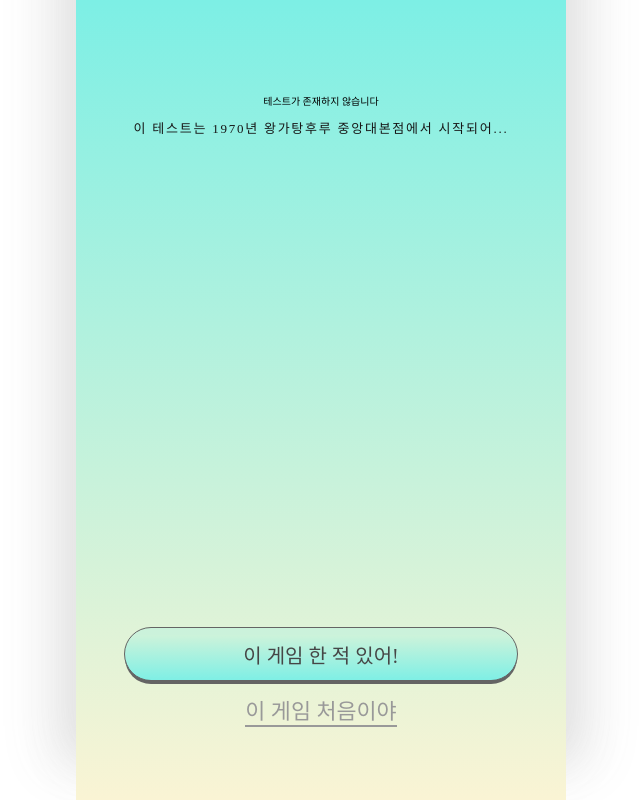
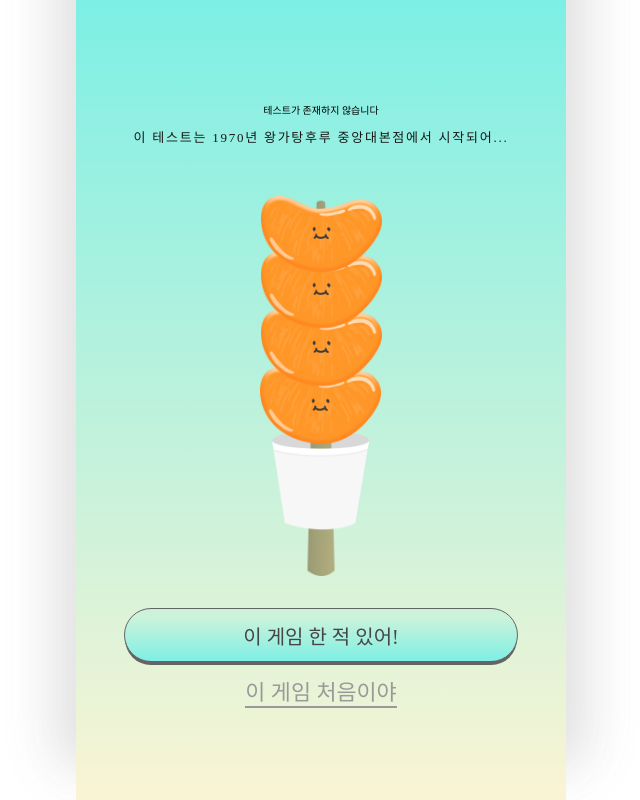
Before and after one commit to huru-huru/huruhuru-Client, a Next.js app: page /intro in a window 1280 px wide. Shown: the whole page, without its empty margins (319-959 px from the left). Built offline with nearby package versions, Linux system fonts and the light colour scheme; a web font is replaced by a local one; what recoil-persist would draw is missing.

Commit message:
[FEAT] 로그인 + 라우팅 구현

```diff
--- a/src/components/intro/IntroMain.tsx
+++ b/src/components/intro/IntroMain.tsx
@@ -6,6 +6,7 @@ import TitleDesignText from '../common/TitleDesignText';
 import { INTRO_BTN } from '@/utils/constant';
 import SelectButton from '../common/SelectButton';
 import Signup from '../signup/signup';
+import Image from 'next/image';
 
 const IntroMain = () => {
 	const router = useRouter();
@@ -59,6 +60,9 @@ const IntroMain = () => {
 					<SubTitle>이 테스트는 1970년 왕가탕후루 중앙대본점에서 시작되어...</SubTitle>
 				</TitleWrapper>
 				{/* <BtnWrapper onClick={() => handleClick(INTRO_BTN.LOGIN)}> */}
+				<ImageWrapper>
+					<StyledImage src="/img/orange.png" alt={'오렌지'} fill priority />
+				</ImageWrapper>
 				<BtnWrapper onClick={login}>
 					<SelectButton
 						bgColor="linear-gradient(0deg, #7FEFE5 0%, #CEF3DA 87.5%, #CBF2DB 87.5%)"
@@ -94,7 +98,7 @@ const TitleWrapper = styled.div`
 	justify-content: center;
 	align-items: center;
 	margin-top: 2rem;
-	bottom: 25rem;
+	bottom: 5rem;
 `;
 
 const SubTitle = styled.div`
@@ -117,7 +121,7 @@ const BtnWrapper = styled.div`
 	flex-direction: column;
 	justify-content: space-evenly;
 	align-items: center;
-	top: 24rem;
+	top: 3rem;
 `;
 
 const BtnSignup = styled.div`
@@ -129,5 +133,15 @@ const BtnSignup = styled.div`
 	font-weight: 400;
 	line-height: normal;
 	border-bottom: 2px solid #999;
-	top: 25rem;
+	top: 4rem;
 `;
+
+const ImageWrapper = styled.div`
+	width: 25%;
+`;
+
+const StyledImage = styled(Image)`
+	position: relative !important;
+	height: unset !important;
+	object-fit: cover;
+`;
```
Also changed, not shown: public/img/orange.png (added), public/img/pineapple.png (added).
